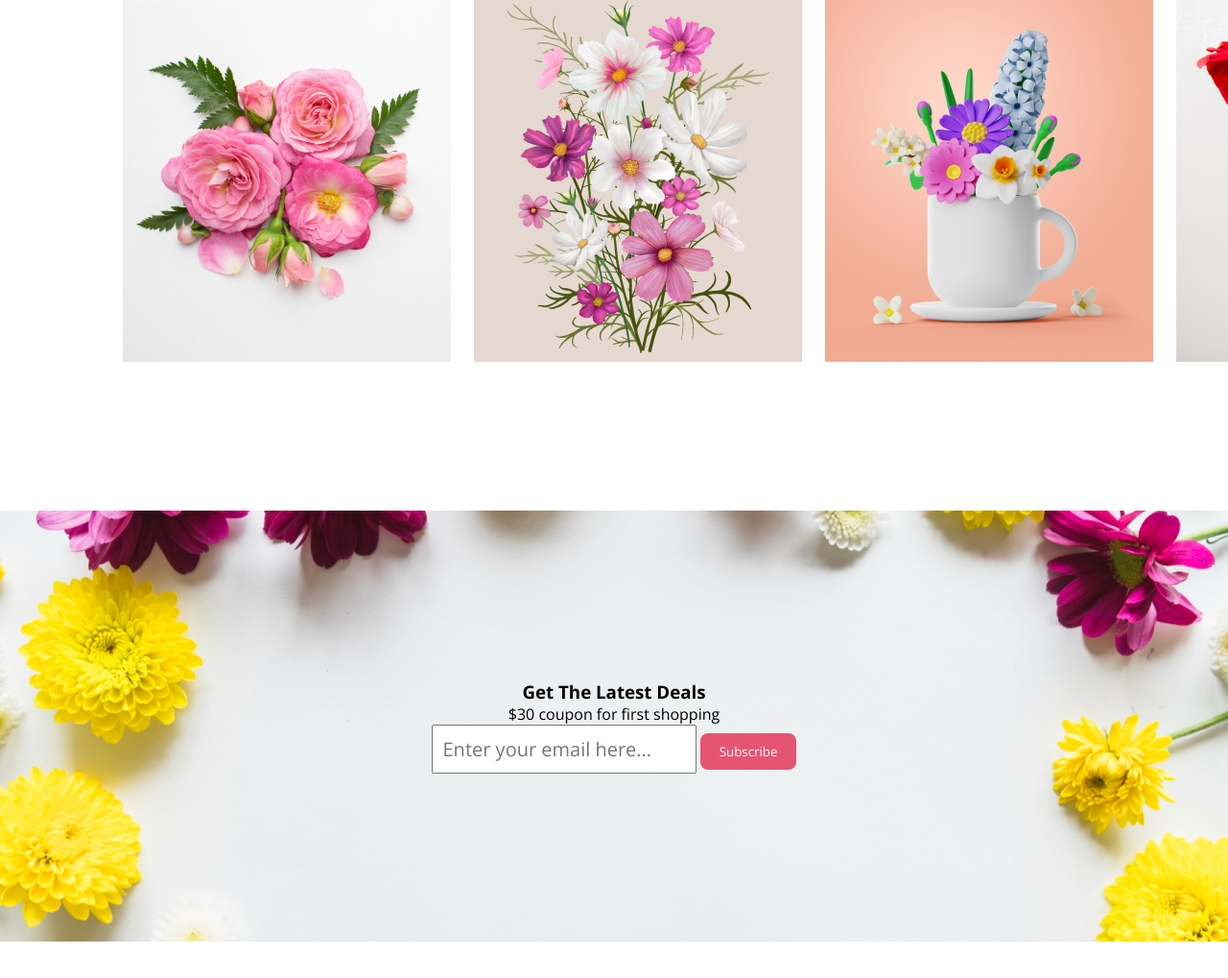
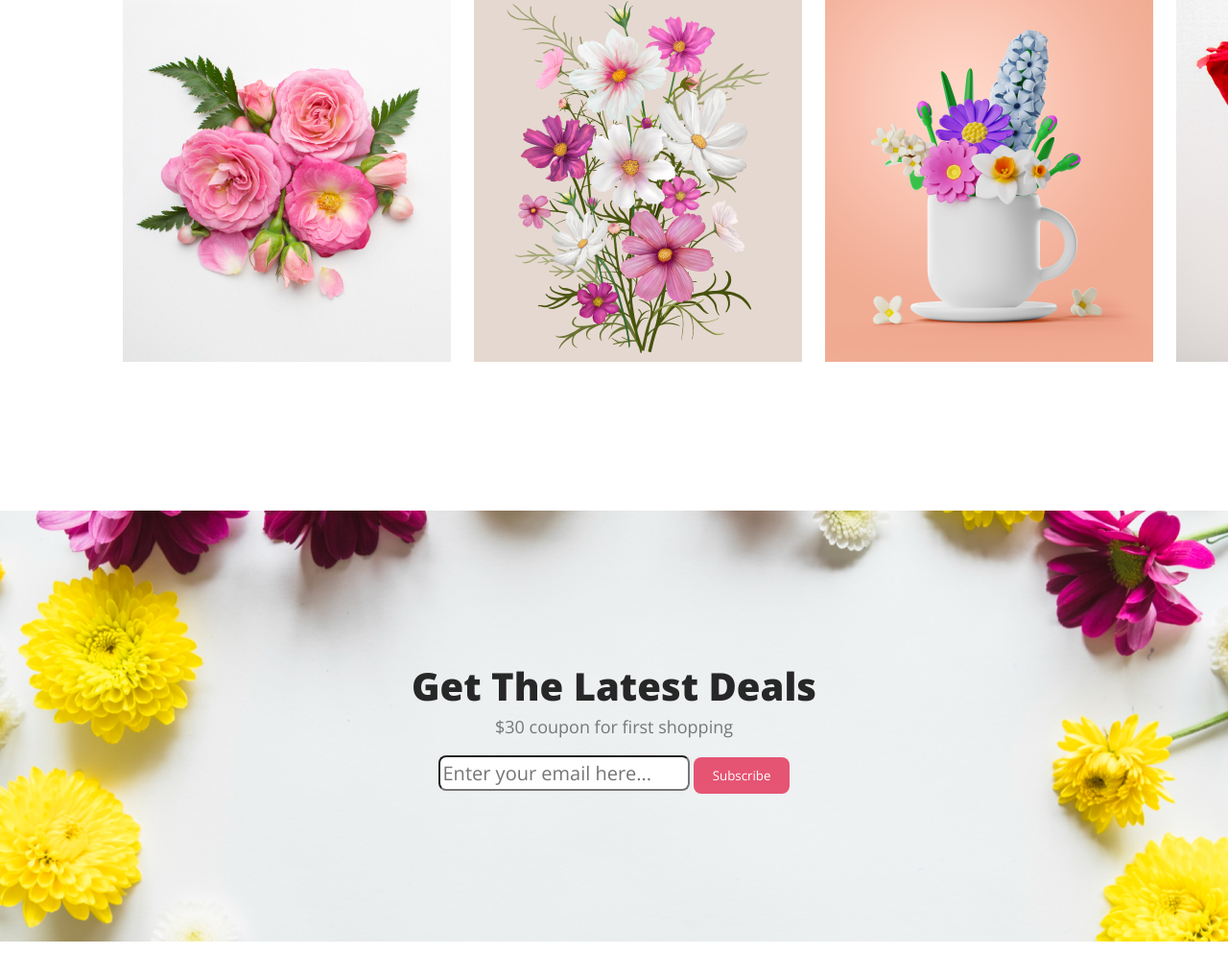
Before and after one commit to Yousufmc/flower-shop-assignment, a plain HTML site: page index.html in a window 1280 px wide. Shown: the part 3004-4023 px from the top of the page at 96% size. Drawn offline with nearby package versions, Linux system fonts and the light colour scheme.

Commit message:
final update

```diff
--- a/styles.css
+++ b/styles.css
@@ -121,6 +121,9 @@ h2 {
   justify-content: center;
   align-items: center;
 }
+.deal-title{
+  font-size: 40px;
+}
 .deal-img {
   width: 318px;
   height: 420px;
@@ -160,12 +163,32 @@ h2 {
   margin-bottom: 150px;
   background-image: url('image/Rectangle\ 9.png');
 }
+.get-title {
+  color: #272727;
+text-align: center;
+font-size: 40px;
+font-style: normal;
+font-weight: 800;
+}
 
 .input[type="email"] {
-  padding:10px;
+  padding:3px;
   font-size: 20px;
+  border-radius: 8px;
+  margin-top: 15px;
 }
-
+.input-box{
+  display: flex;
+  align-items: center;
+}
+.get-details{
+  color: rgba(39, 39, 39, 0.60);
+text-align: center;
+font-size: 18px;
+font-style: normal;
+font-weight: 400;
+line-height: 30px;
+}
 
 /*  Customer review section */
 .review-container{
```
